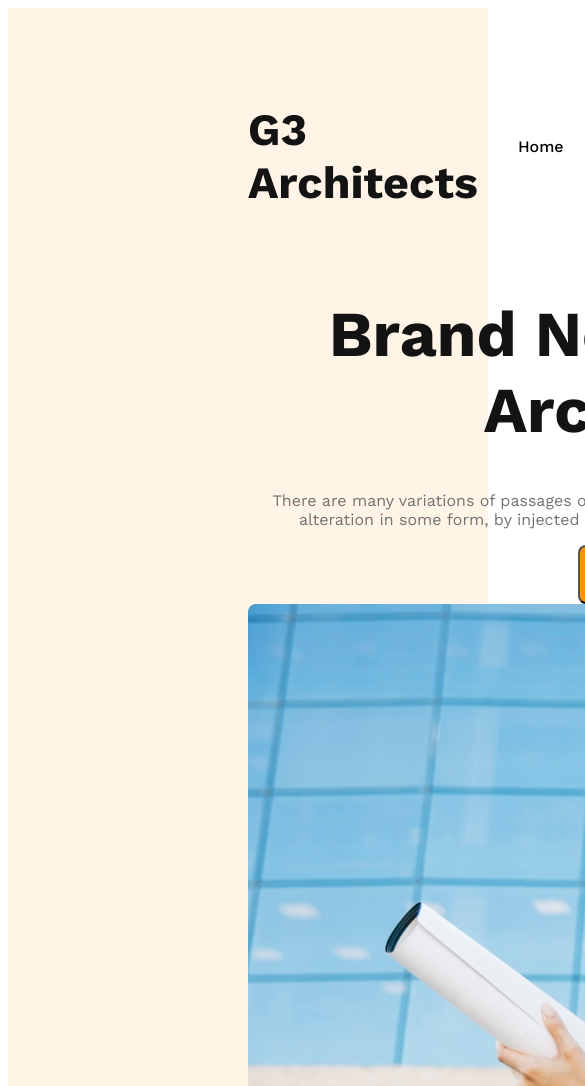
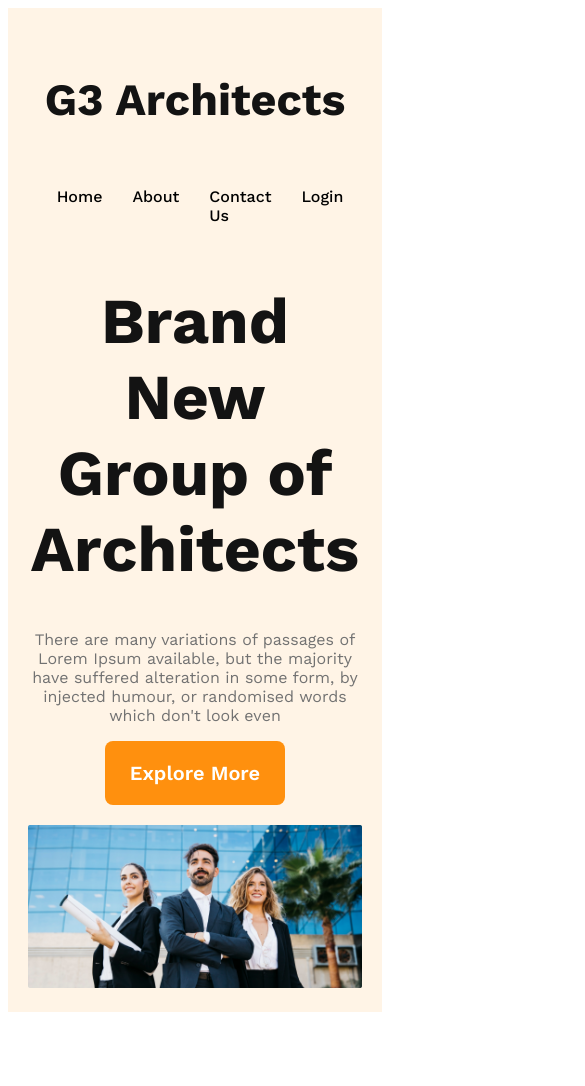
Before and after one commit to borson111/g3-architect-website, a plain HTML site: page index.html in a window 390 px wide. Shown: the top 1086 px of the page, 585 px wide, since content can reach past the window. After the commit the page ends 1020 px from the top, so only its background shows below. Drawn offline with nearby package versions, Linux system fonts and the light colour scheme.

Commit message:
finished the header section with reponsive for mobile and medium devices

```diff
--- a/styles/architect.css
+++ b/styles/architect.css
@@ -44,11 +44,23 @@ nav li a {
 }
 
 
+.btn-primary {
+    border-radius: 8px;
+    background: #FF900E;
+    padding: 20px 25px;
+    color: #FFF;
+    font-size: 1.25rem;
+    font-weight: 600;
+    border: 0;
+    cursor: pointer;
+}
+
+
 
 /* banner styles */
 
 .banner-content {
-    width: 800px;
+    max-width: 800px;
     text-align: center;
     margin: 0 auto;
 }
@@ -64,8 +76,31 @@ nav li a {
     color: var(--dark-03, #727272);
 }
 
-.btn-primary {
-    border-radius: 8px;
-    background: #FF900E;
-    padding: 20px 25px;
+.banner img {
+    margin-top: 20px;
+    width: 100%;
 }
+
+
+
+
+/* responsive styles */
+/*mobile devices*/
+
+@media screen and (max-width:576px) {
+    header{
+        padding: 20px;
+    }
+    nav{
+        flex-direction: column;
+    }
+}
+
+
+/* tablet or medium devices */
+
+@media screen and (min-width:576px) and (max-width:960px) {
+    nav {
+        flex-direction: column;
+    }
+}
```
